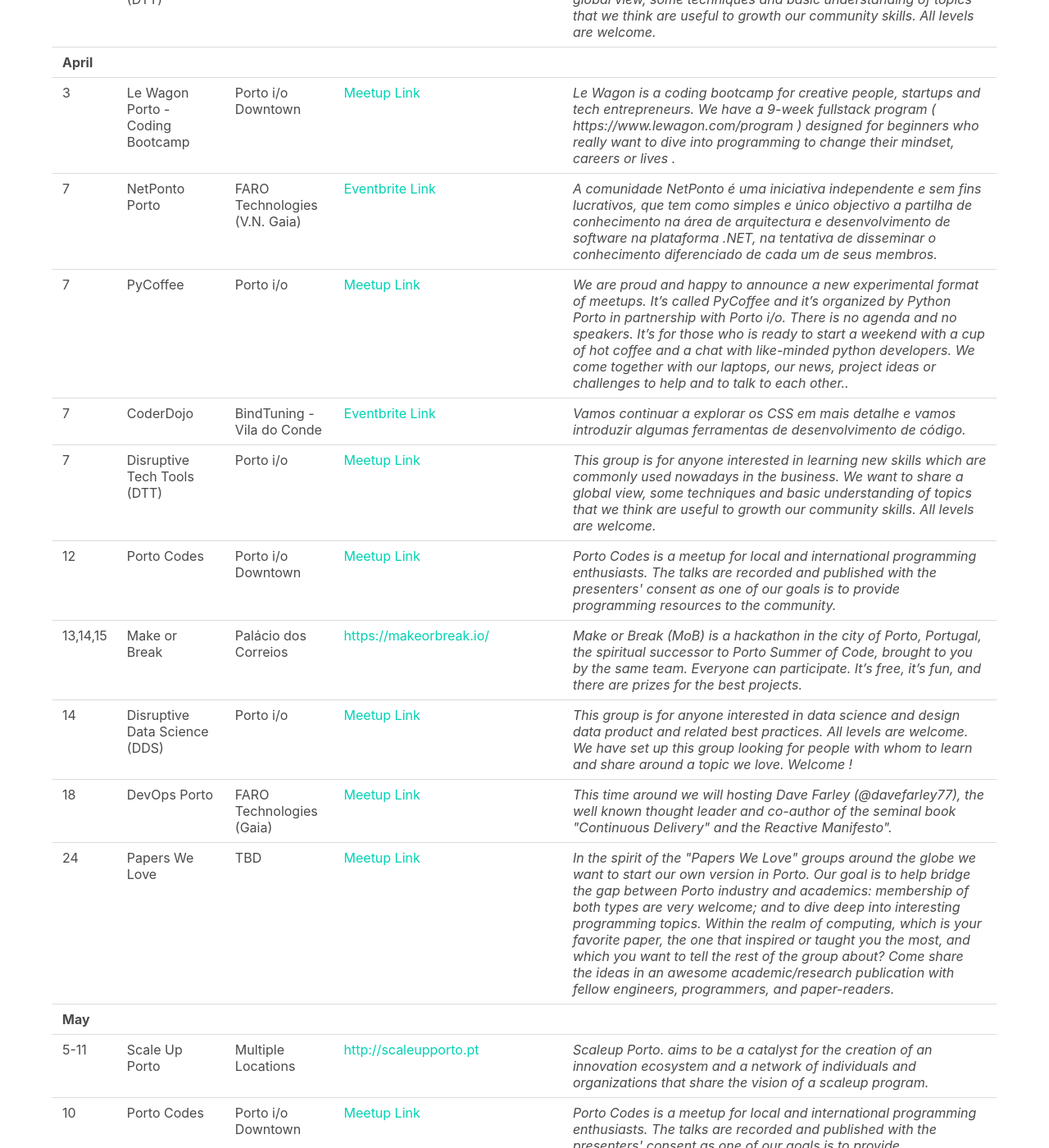
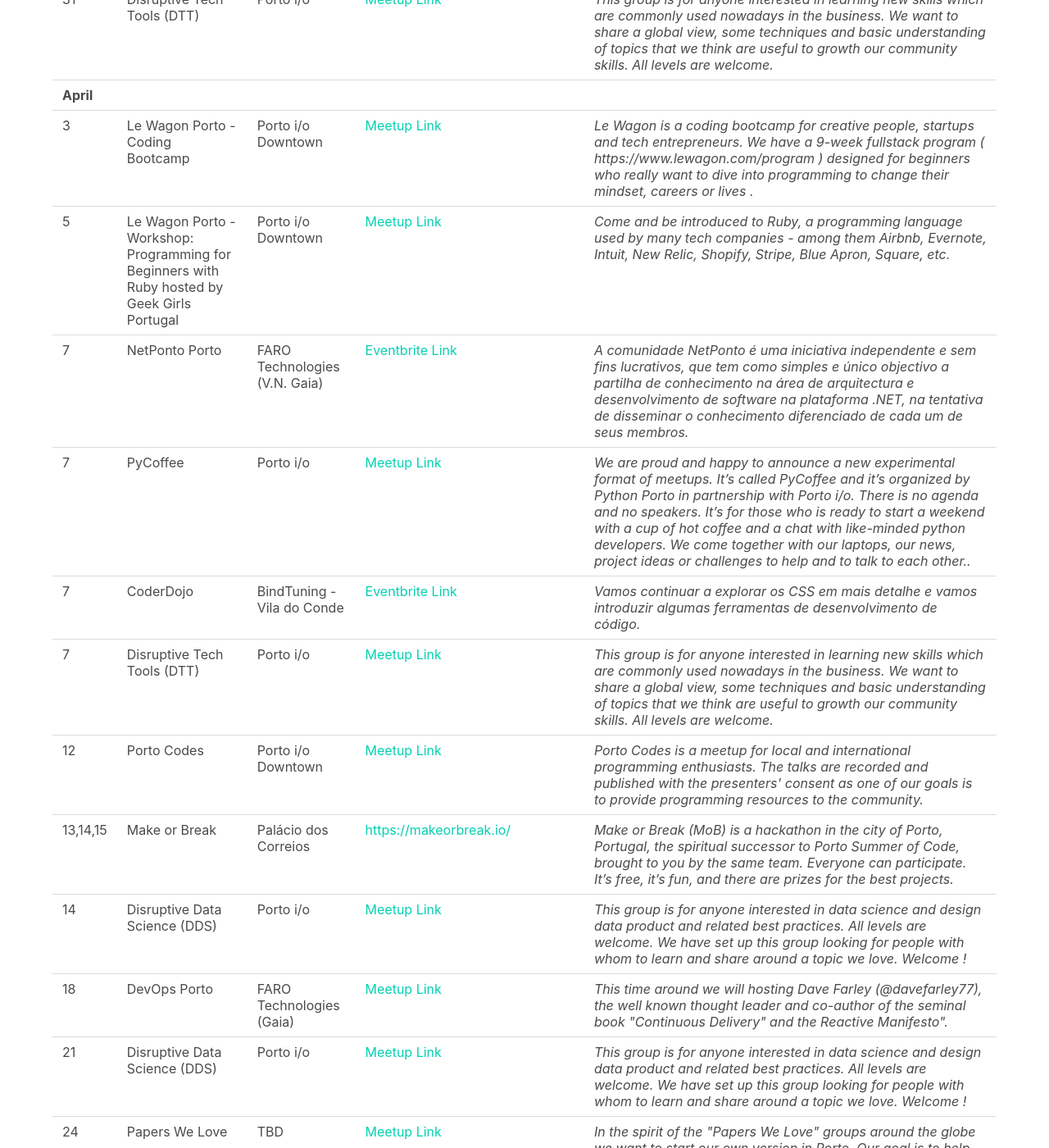
Before and after one commit to DevOpsPorto/devopsporto.github.io, a Jekyll site: the page built from events.html, in a window 1280 px wide and 1400 px high, scrolled down 2727 px. Shown: the whole window at 82% size. Built offline with Jekyll 4.4.1, drawn with Linux system fonts in a browser that asks for light colours.

Commit message:
added a cvouple of events to the list (april)

```diff
--- a/events.html
+++ b/events.html
@@ -276,6 +276,18 @@
             </td>
         </tr>
         <tr>
+            <td>5</td>
+            <td>Le Wagon Porto - Workshop: Programming for Beginners with Ruby hosted by Geek Girls Portugal</td>
+            <td>Porto i/o Downtown</td>
+            <td>
+                <a href="https://www.meetup.com/pt-BR/Le-Wagon-Porto-Coding-Bootcamp/events/249193516/" target="_blank">Meetup Link</a>
+            </td>
+            <td>
+                <i>Come and be introduced to Ruby, a programming language used by many tech companies - among them Airbnb, Evernote, Intuit, New Relic, Shopify, Stripe, Blue Apron, Square, etc.
+                </i>
+            </td>
+        </tr>
+        <tr>
             <td>7</td>
             <td>NetPonto Porto</td>
             <td>FARO Technologies (V.N. Gaia)</td>
@@ -366,6 +378,17 @@
             <td>
                 <i>This time around we will hosting Dave Farley (@davefarley77), the well known thought leader and co-author of the seminal book "Continuous Delivery" and the Reactive Manifesto".</i>
             </td>
+        </tr>
+        <tr>
+            <td>21</td>
+            <td>Disruptive Data Science (DDS)</td>
+            <td>Porto i/o</td>
+                <td>
+                    <a href="https://www.meetup.com/pt-BR/Disruptive-Data-Science/events/248451414/" target="_blank">Meetup Link</a>
+                </td>
+                <td>
+                    <i>This group is for anyone interested in data science and design data product and related best practices. All levels are welcome. We have set up this group looking for people with whom to learn and share around a topic we love. Welcome !</i>
+                </td>
         </tr>
         <tr>
             <td>24</td>
```
